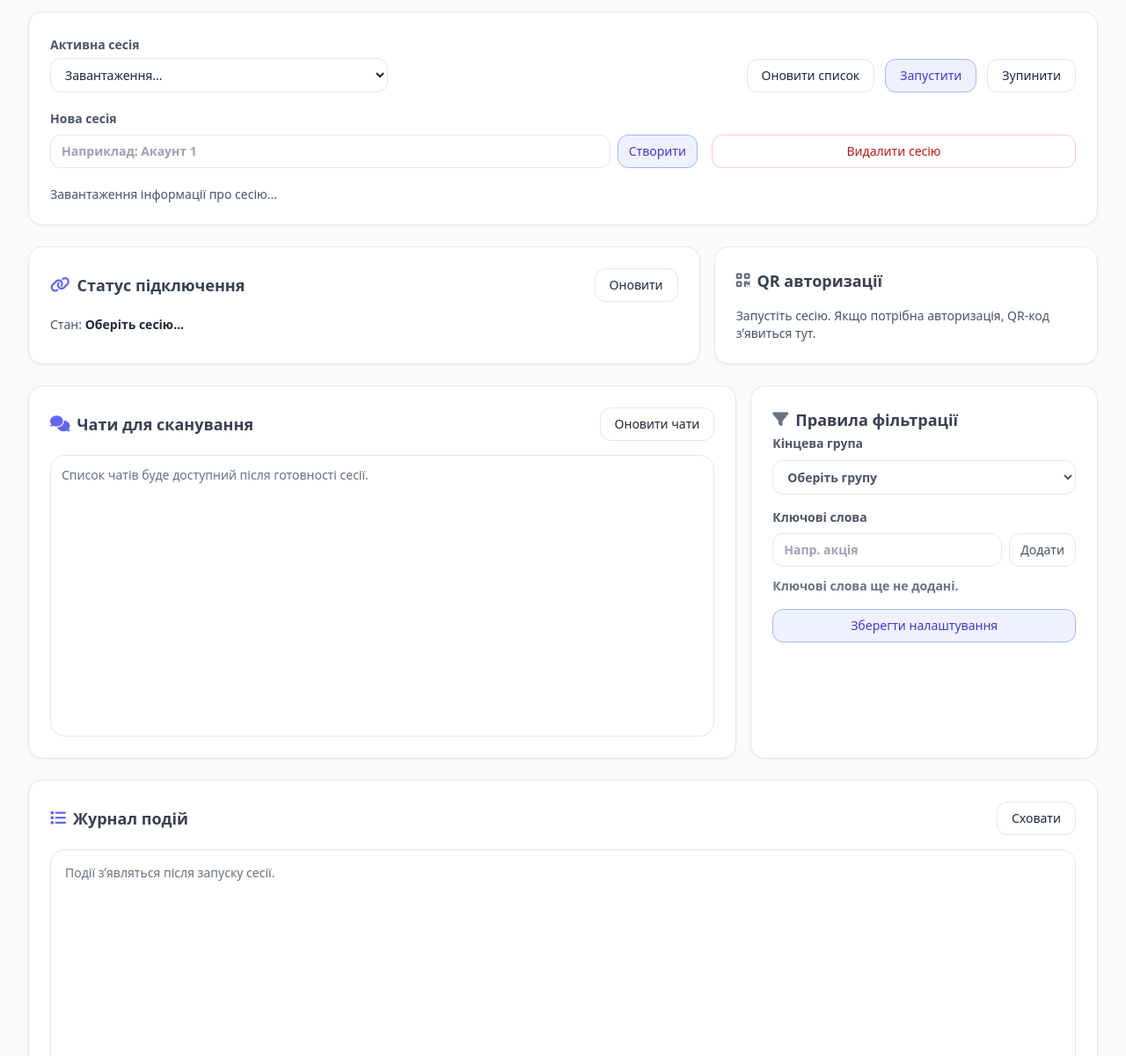
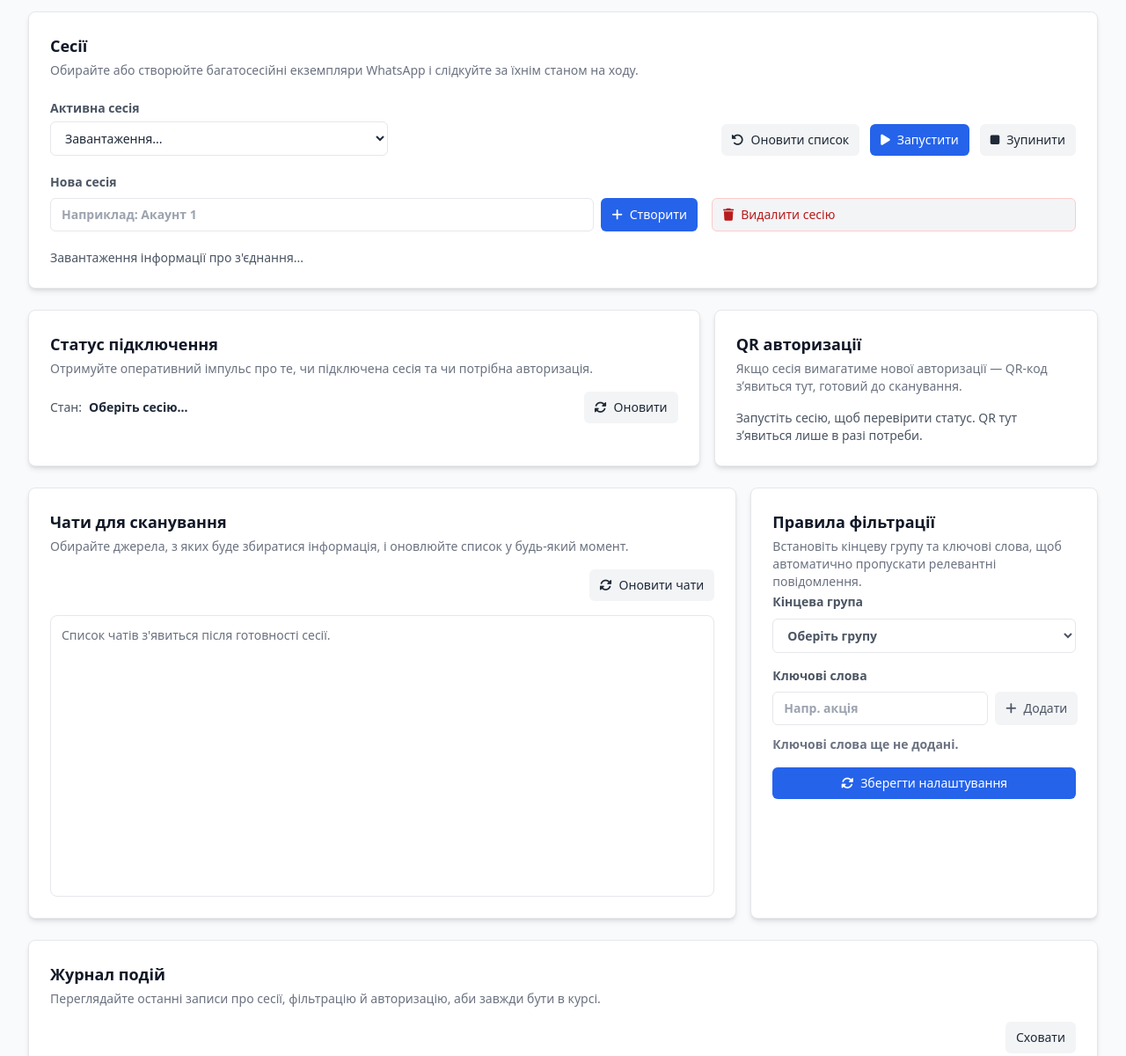
Before and after one commit to b0gdan00/WA_2, a website: page public/index.html in a window 1280 px wide. Shown: the part 120-1320 px from the top of the page at 88% size. Drawn offline with nearby package versions, Linux system fonts and the light colour scheme; no server answers.

Commit message:
Enhance UI elements and improve session management descriptions in index.html

```diff
--- a/public/index.html
+++ b/public/index.html
@@ -30,13 +30,20 @@
       </header>
 
       <div class="space-y-6">
-        <section class="bg-white border border-gray-200 rounded-2xl shadow-sm p-6 space-y-5">
+        <section class="bg-white border border-gray-200 rounded-lg shadow-md p-6 space-y-5">
+          <div class="space-y-1">
+            <div class="text-lg font-semibold text-gray-900">Сесії</div>
+            <div class="text-sm text-gray-500">
+              Обирайте або створюйте багатосесійні екземпляри WhatsApp і слідкуйте за їхнім станом на ходу.
+            </div>
+          </div>
+
           <div class="flex flex-col gap-4 lg:flex-row lg:items-end lg:justify-between">
             <div class="w-full lg:max-w-sm space-y-1">
               <label class="text-sm font-semibold text-gray-600">Активна сесія</label>
               <select
                 id="sessionSelect"
-                class="w-full border border-gray-200 rounded-xl px-3 py-2 bg-white text-sm focus:outline-none focus:ring-2 focus:ring-indigo-300"
+                class="w-full border border-gray-200 rounded-md px-3 py-2 bg-white text-sm focus:outline-none focus:ring-2 focus:ring-indigo-300"
               >
                 <option value="">Завантаження...</option>
               </select>
@@ -44,127 +51,142 @@
             <div class="flex flex-wrap gap-3">
               <button
                 id="refreshSessionsBtn"
-                class="px-4 py-2 rounded-xl border border-gray-200 text-sm font-medium hover:bg-gray-50"
+                class="bg-gray-100 hover:bg-gray-200 py-2 px-3 rounded-md text-sm font-medium flex items-center gap-2"
               >
-                Оновити список
+                <i class="fas fa-rotate-left"></i>
+                <span>Оновити список</span>
               </button>
               <button
                 id="startSessionBtn"
-                class="px-4 py-2 rounded-xl border border-indigo-300 bg-indigo-50 text-indigo-700 text-sm font-medium hover:bg-indigo-100"
+                class="bg-blue-600 hover:bg-blue-700 text-white py-2 px-3 rounded-md text-sm font-medium flex items-center gap-2"
               >
-                Запустити
+                <i class="fas fa-play"></i>
+                <span>Запустити</span>
               </button>
               <button
                 id="stopSessionBtn"
-                class="px-4 py-2 rounded-xl border border-gray-200 text-sm font-medium hover:bg-gray-50"
+                class="bg-gray-100 hover:bg-gray-200 py-2 px-3 rounded-md text-sm font-medium flex items-center gap-2"
               >
-                Зупинити
+                <i class="fas fa-stop"></i>
+                <span>Зупинити</span>
               </button>
             </div>
           </div>
 
           <div class="grid md:grid-cols-[1.6fr_0.9fr] gap-4">
-            <label class="text-sm font-semibold text-gray-600">
-              Нова сесія
+            <label class="text-sm font-semibold text-gray-600 space-y-2">
+              <span>Нова сесія</span>
               <div class="mt-2 flex gap-2">
                 <input
                   id="newSessionName"
                   type="text"
                   placeholder="Наприклад: Акаунт 1"
-                  class="flex-1 border border-gray-200 rounded-xl px-3 py-2 text-sm focus:outline-none focus:ring-2 focus:ring-indigo-300"
+                  class="flex-1 border border-gray-200 rounded-md px-3 py-2 text-sm focus:outline-none focus:ring-2 focus:ring-indigo-300"
                 />
                 <button
                   id="createSessionBtn"
-                  class="px-3 py-2 rounded-xl border border-indigo-300 bg-indigo-50 text-indigo-700 text-sm font-medium hover:bg-indigo-100"
+                  class="bg-blue-600 hover:bg-blue-700 text-white py-2 px-3 rounded-md text-sm font-medium flex items-center gap-2"
                 >
-                  Створити
+                  <i class="fas fa-plus"></i>
+                  <span>Створити</span>
                 </button>
               </div>
             </label>
             <div class="flex items-end">
               <button
                 id="deleteSessionBtn"
-                class="w-full px-3 py-2 rounded-xl border border-red-200 text-sm font-medium text-red-700 hover:bg-red-50"
+                class="w-full bg-gray-100 hover:bg-gray-200 py-2 px-3 rounded-md border border-red-200 text-sm font-medium flex items-center gap-2 text-red-700"
               >
-                Видалити сесію
+                <i class="fas fa-trash"></i>
+                <span>Видалити сесію</span>
               </button>
             </div>
           </div>
 
-          <p id="sessionInfo" class="text-sm text-gray-600">Завантаження інформації про сесію...</p>
+          <p id="sessionInfo" class="text-sm text-gray-600">Завантаження інформації про з'єднання...</p>
         </section>
 
         <section class="grid lg:grid-cols-[1.4fr_0.8fr] gap-4">
-          <article class="bg-white border border-gray-200 rounded-2xl p-6 shadow-sm">
+          <article class="bg-white border border-gray-200 rounded-lg shadow-md p-6 space-y-4">
+            <div class="space-y-1">
+              <div class="text-lg font-semibold text-gray-900">Статус підключення</div>
+              <div class="text-sm text-gray-500">
+                Отримуйте оперативний імпульс про те, чи підключена сесія та чи потрібна авторизація.
+              </div>
+            </div>
+
             <div class="flex flex-wrap items-center justify-between gap-3">
-              <div class="flex items-center gap-2 text-lg font-semibold text-gray-700">
-                <i class="fa-solid fa-link text-indigo-500"></i>
-                Статус підключення
+              <div class="flex items-center gap-2 text-sm font-medium text-gray-600">
+                <span>Стан:</span>
+                <span id="statusText" class="font-semibold text-gray-800">Оберіть сесію…</span>
               </div>
               <button
                 id="refreshStatusBtn"
-                class="px-4 py-2 rounded-xl border border-gray-200 text-sm font-medium hover:bg-gray-50"
+                class="bg-gray-100 hover:bg-gray-200 py-2 px-3 rounded-md text-sm font-medium flex items-center gap-2"
               >
-                Оновити
+                <i class="fas fa-sync-alt"></i>
+                <span>Оновити</span>
               </button>
             </div>
-            <div class="mt-4 space-y-3 text-sm text-gray-600">
-              <p>
-                Стан:
-                <span id="statusText" class="font-semibold text-gray-800">Оберіть сесію...</span>
-              </p>
-              <p id="errorText" class="text-red-600 hidden"></p>
-            </div>
+
+            <p id="errorText" class="text-red-600 hidden text-sm"></p>
           </article>
 
-          <article class="bg-white border border-gray-200 rounded-2xl p-6 shadow-sm space-y-4">
-            <div class="flex items-center gap-2 text-lg font-semibold text-gray-700">
-              <i class="fa-solid fa-qrcode text-gray-500"></i>
-              QR авторизації
+          <article class="bg-white border border-gray-200 rounded-lg shadow-md p-6 space-y-4">
+            <div class="space-y-1">
+              <div class="text-lg font-semibold text-gray-900">QR авторизації</div>
+              <div class="text-sm text-gray-500">
+                Якщо сесія вимагатиме нової авторизації — QR-код зʼявиться тут, готовий до сканування.
+              </div>
             </div>
             <p id="qrHint" class="text-sm text-gray-600">
-              Запустіть сесію. Якщо потрібна авторизація, QR-код зʼявиться тут.
+              Запустіть сесію, щоб перевірити статус. QR тут зʼявиться лише в разі потреби.
             </p>
             <img
               id="qrImage"
               alt="QR для входу"
-              class="mt-2 border border-gray-200 rounded-2xl w-full max-w-xs hidden"
+              class="mt-2 border border-gray-200 rounded-lg w-full max-w-xs hidden"
             />
           </article>
         </section>
 
         <section class="grid lg:grid-cols-3 gap-4">
-          <article class="lg:col-span-2 bg-white border border-gray-200 rounded-2xl p-6 shadow-sm space-y-4">
-            <div class="flex flex-wrap items-center justify-between gap-3">
-              <div class="flex items-center gap-2 text-lg font-semibold text-gray-700">
-                <i class="fa-solid fa-comments text-indigo-500"></i>
-                Чати для сканування
+          <article class="lg:col-span-2 bg-white border border-gray-200 rounded-lg shadow-md p-6 space-y-4">
+            <div class="space-y-1">
+              <div class="text-lg font-semibold text-gray-900">Чати для сканування</div>
+              <div class="text-sm text-gray-500">
+                Обирайте джерела, з яких буде збиратися інформація, і оновлюйте список у будь-який момент.
               </div>
+            </div>
+            <div class="flex justify-end">
               <button
                 id="refreshChatsBtn"
-                class="px-4 py-2 rounded-xl border border-gray-200 text-sm font-medium hover:bg-gray-50"
+                class="bg-gray-100 hover:bg-gray-200 py-2 px-3 rounded-md text-sm font-medium flex items-center gap-2"
               >
-                Оновити чати
+                <i class="fas fa-sync-alt"></i>
+                <span>Оновити чати</span>
               </button>
             </div>
             <div
               id="chatList"
-              class="border border-gray-200 rounded-2xl p-3 h-80 overflow-auto text-sm text-gray-600 space-y-2"
+              class="border border-gray-200 rounded-lg p-3 h-80 overflow-auto text-sm text-gray-600 space-y-2 bg-white"
             >
-              <p class="text-gray-500">Список чатів буде доступний після готовності сесії.</p>
+              <p class="text-gray-500">Список чатів з'явиться після готовності сесії.</p>
             </div>
           </article>
 
-          <article class="bg-white border border-gray-200 rounded-2xl p-6 shadow-sm space-y-4">
-            <div class="flex items-center gap-2 text-lg font-semibold text-gray-700">
-              <i class="fa-solid fa-filter text-gray-500"></i>
-              Правила фільтрації
+          <article class="bg-white border border-gray-200 rounded-lg shadow-md p-6 space-y-4">
+            <div class="space-y-1">
+              <div class="text-lg font-semibold text-gray-900">Правила фільтрації</div>
+              <div class="text-sm text-gray-500">
+                Встановіть кінцеву групу та ключові слова, щоб автоматично пропускати релевантні повідомлення.
+              </div>
             </div>
-            <label class="text-sm font-semibold text-gray-600">
-              Кінцева група
+            <label class="text-sm font-semibold text-gray-600 space-y-2">
+              <span>Кінцева група</span>
               <select
                 id="destinationSelect"
-                class="mt-2 w-full border border-gray-200 rounded-xl px-3 py-2 text-sm bg-white focus:outline-none focus:ring-2 focus:ring-indigo-300"
+                class="mt-2 w-full border border-gray-200 rounded-md px-3 py-2 text-sm bg-white focus:outline-none focus:ring-2 focus:ring-indigo-300"
               >
                 <option value="">Оберіть групу</option>
               </select>
@@ -176,49 +198,48 @@
                   id="keywordInput"
                   type="text"
                   placeholder="Напр. акція"
-                  class="flex-1 border border-gray-200 rounded-xl px-3 py-2 text-sm focus:outline-none focus:ring-2 focus:ring-indigo-300"
+                  class="flex-1 border border-gray-200 rounded-md px-3 py-2 text-sm focus:outline-none focus:ring-2 focus:ring-indigo-300"
                 />
                 <button
                   id="addKeywordBtn"
-                  class="px-3 py-2 rounded-xl border border-gray-200 text-sm font-medium hover:bg-gray-50"
+                  class="bg-gray-100 hover:bg-gray-200 py-2 px-3 rounded-md text-sm font-medium flex items-center gap-2"
                 >
-                  Додати
+                  <i class="fas fa-plus"></i>
+                  <span>Додати</span>
                 </button>
               </div>
-              <div
-                id="keywordList"
-                class="mt-3 flex flex-wrap gap-2 text-gray-600 text-sm"
-              >
+              <div id="keywordList" class="mt-3 flex flex-wrap gap-2 text-gray-600 text-sm">
                 <p class="text-gray-500">Ключові слова ще не додані.</p>
               </div>
             </div>
             <button
               id="saveSettingsBtn"
-              class="w-full px-4 py-2 rounded-xl border border-indigo-300 bg-indigo-50 text-indigo-700 text-sm font-medium hover:bg-indigo-100"
+              class="w-full bg-blue-600 hover:bg-blue-700 text-white py-2 px-3 rounded-md text-sm font-medium flex items-center justify-center gap-2"
             >
-              Зберегти налаштування
+              <i class="fas fa-sync-alt"></i>
+              <span>Зберегти налаштування</span>
             </button>
             <p id="settingsInfo" class="text-sm text-gray-600"></p>
           </article>
         </section>
 
-        <section class="bg-white border border-gray-200 rounded-2xl p-6 shadow-sm space-y-4">
-          <div class="flex items-center justify-between">
-            <div class="flex items-center gap-2 text-lg font-semibold text-gray-700">
-              <i class="fa-solid fa-list text-indigo-500"></i>
-              Журнал подій
+        <section class="bg-white border border-gray-200 rounded-lg shadow-md p-6 space-y-4">
+          <div class="space-y-1">
+            <div class="text-lg font-semibold text-gray-900">Журнал подій</div>
+            <div class="text-sm text-gray-500">
+              Переглядайте останні записи про сесії, фільтрацію й авторизацію, аби завжди бути в курсі.
             </div>
+          </div>
+          <div class="flex justify-end">
             <button
               id="toggleLogsBtn"
-              class="px-4 py-2 rounded-xl border border-gray-200 text-sm font-medium hover:bg-gray-50"
+              class="bg-gray-100 hover:bg-gray-200 py-2 px-3 rounded-md text-sm font-medium flex items-center gap-2"
             >
-              Сховати
+              <i class="fas fa-list"></i>
+              <span>Сховати</span>
             </button>
           </div>
-          <div
-            id="logsContainer"
-            class="border border-gray-200 rounded-2xl p-4 space-y-2"
-          >
+          <div id="logsContainer" class="border border-gray-200 rounded-lg p-4 space-y-2 bg-white">
             <div id="logList" class="text-sm text-gray-600 h-64 overflow-auto space-y-2">
               <p class="text-gray-500">Події зʼявляться після запуску сесії.</p>
             </div>
```
